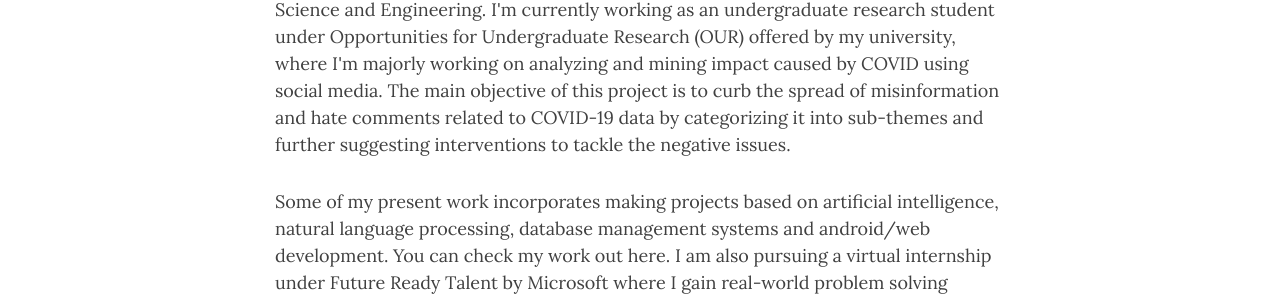
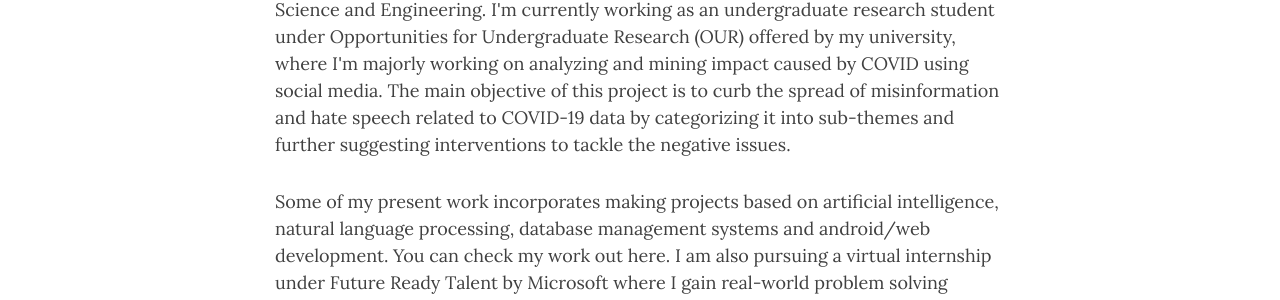
Before and after one commit to khushi1811/khushi1811.github.io, a Jekyll site: the page built from index.html, in a window 1280 px wide and 1001 px high. Shown: the part 307-607 px from the top of the window. Built offline with Jekyll 4.4.1, drawn with Linux system fonts in a browser that asks for light colours; nearby versions of some CDN libraries; the list of posts is cut into pages by our own code; some of the changed text lies outside the part shown.

Commit message:
Update home.html

```diff
--- a/_layouts/home.html
+++ b/_layouts/home.html
@@ -4,7 +4,7 @@ layout: page
 
 {{ content }}
 
-<p> I am a junior student at Shiv Nadar University and I am pursuing  B.Tech, Computer Science and Engineering. I'm currently working as an undergraduate research student under Opportunities for Undergraduate Research (OUR) offered by my university, where I'm majorly working on analyzing and mining impact caused by COVID using social media. The main objective of this project is to curb the spread of misinformation and hate comments related to COVID-19 data by categorizing it into sub-themes and further suggesting interventions to tackle the negative issues.</p>
+<p> I am a junior student at Shiv Nadar University and I am pursuing  B.Tech, Computer Science and Engineering. I'm currently working as an undergraduate research student under Opportunities for Undergraduate Research (OUR) offered by my university, where I'm majorly working on analyzing and mining impact caused by COVID using social media. The main objective of this project is to curb the spread of misinformation and hate speech related to COVID-19 data by categorizing it into sub-themes and further suggesting interventions to tackle the negative issues.</p>
 
 <p> Some of my present work incorporates making projects based on artificial intelligence, natural language processing, database management systems and android/web development. You can check my work out here. I am also pursuing a virtual internship under Future Ready Talent by Microsoft where I gain real-world problem solving knowledge about Microsoft Azure and GitHub Tools.</p>
 
```
